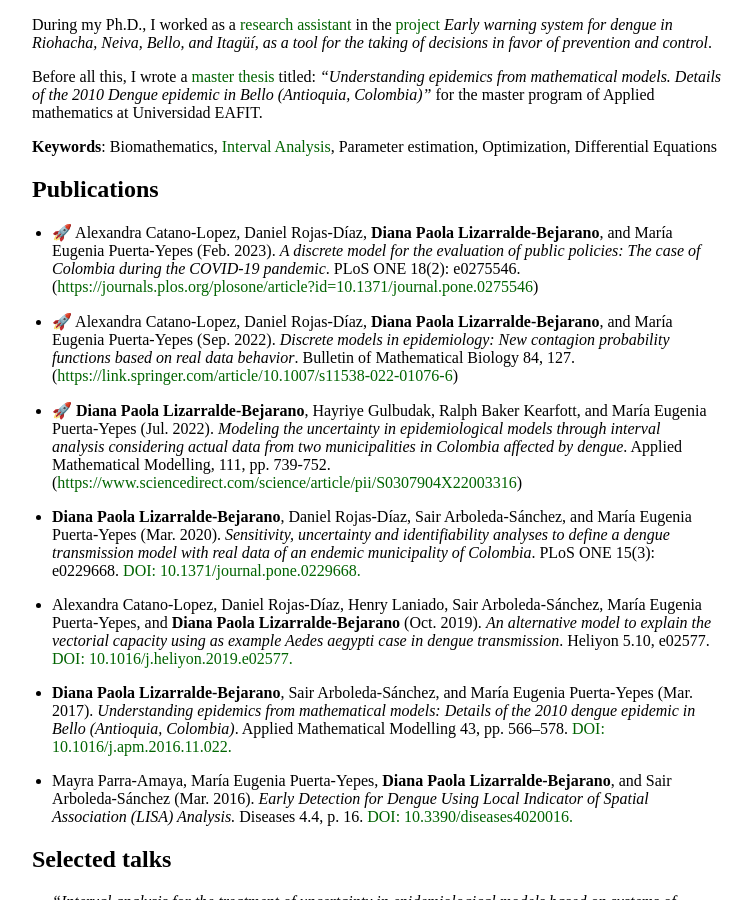
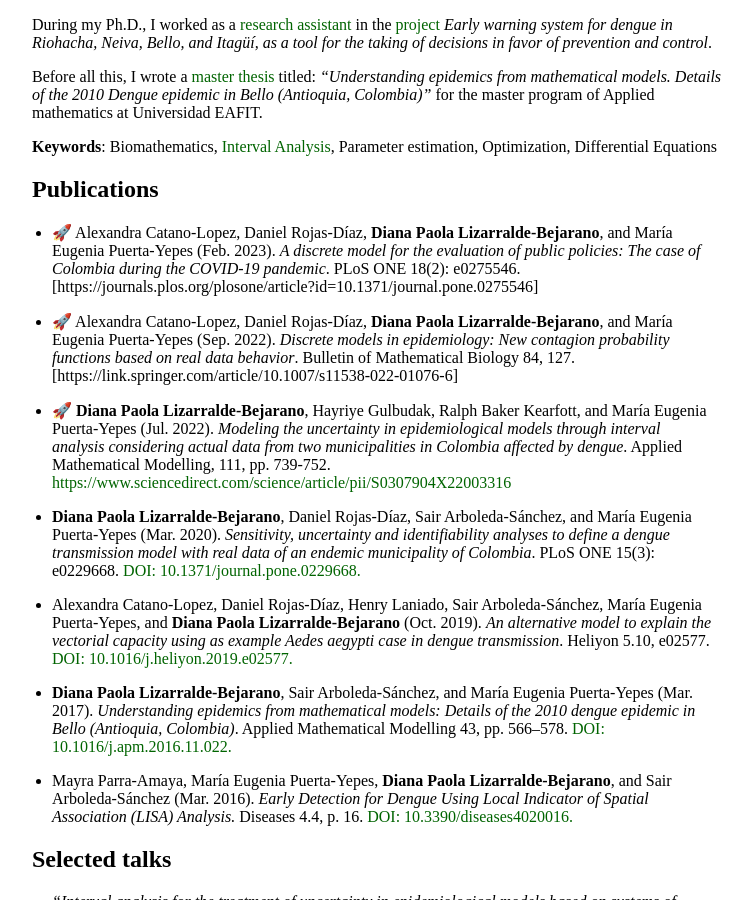
Before and after one commit to polislizarralde/polislizarralde.github.io, a Jekyll site: the page built from index.md, in a window 1280 px wide and 900 px high, scrolled down 763 px. Shown: the whole window, without its empty margins (258-1010 px from the left). Built offline with Jekyll 4.4.1, drawn with Linux system fonts in a browser that asks for light colours; part of the change alters nothing that is shown.

```diff
--- a/index.md
+++ b/index.md
@@ -64,20 +64,20 @@ master program of Applied mathematics at Universidad EAFIT.
   Lizarralde-Bejarano**, and  María Eugenia Puerta-Yepes (Feb. 2023).
   *A discrete model for the evaluation of public policies: The case of Colombia during the COVID-19 pandemic*.
   PLoS ONE 18(2): e0275546.
-  ([https://journals.plos.org/plosone/article?id=10.1371/journal.pone.0275546](DOI: 10.1371/journal.pone.0275546.))
+  [https://journals.plos.org/plosone/article?id=10.1371/journal.pone.0275546]
 
 - 🚀 Alexandra Catano-Lopez, Daniel Rojas-Díaz, **Diana Paola
   Lizarralde-Bejarano**, and  María Eugenia Puerta-Yepes (Sep. 2022).
   *Discrete models in epidemiology: New contagion probability functions based on real data behavior*.
   Bulletin of Mathematical Biology 84, 127.
-  ([https://link.springer.com/article/10.1007/s11538-022-01076-6](DOI: 10.1007/s11538-022-01076-6.))
+  [https://link.springer.com/article/10.1007/s11538-022-01076-6]
 
 - 🚀 **Diana Paola Lizarralde-Bejarano**, Hayriye Gulbudak, Ralph Baker Kearfott,
   and María Eugenia Puerta-Yepes (Jul. 2022).
   *Modeling the uncertainty in epidemiological models through interval analysis
   considering actual data from two municipalities in Colombia affected by dengue*.
   Applied Mathematical Modelling, 111, pp. 739-752.
-  ([https://www.sciencedirect.com/science/article/pii/S0307904X22003316](https://doi.org/10.1016/j.apm.2022.07.006))
+  [https://www.sciencedirect.com/science/article/pii/S0307904X22003316](https://doi.org/10.1016/j.apm.2022.07.006)
 
 
 - **Diana Paola Lizarralde-Bejarano**, Daniel Rojas-Díaz, Sair
```
